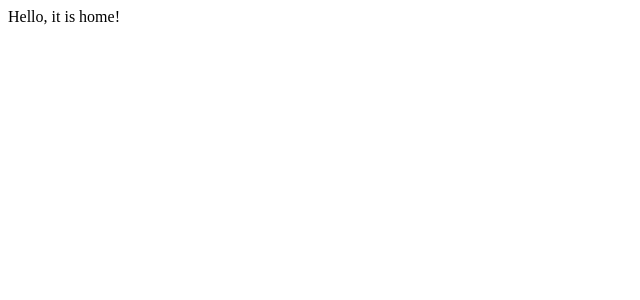
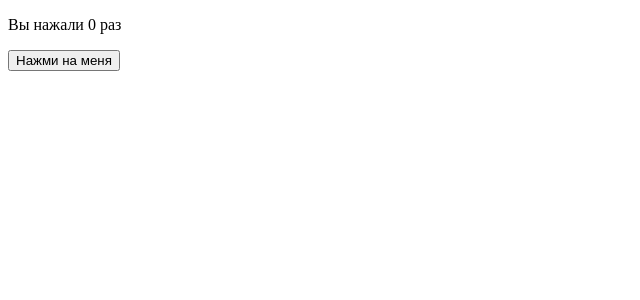
Before and after one commit to Stealr/ReleaseBox, a React (Vite) app in the folder frontend/rb-project/: page / in a window 1280 px wide. Shown: the top 300 px of the page, without its empty margins (0-640 px from the left). Built offline with nearby package versions, Linux system fonts and the light colour scheme.

Commit message:
add simple axios

```diff
--- a/frontend/rb-project/package.json
+++ b/frontend/rb-project/package.json
@@ -10,6 +10,7 @@
     "preview": "vite preview"
   },
   "dependencies": {
+    "axios": "^1.7.7",
     "react": "^18.3.1",
     "react-dom": "^18.3.1",
     "react-router-dom": "^6.27.0"
--- a/frontend/rb-project/src/pages/home.jsx
+++ b/frontend/rb-project/src/pages/home.jsx
@@ -1,11 +1,23 @@
-import React from 'react';
+import React, { useState, useEffect } from 'react';
 
 function Home() {
-    return(
+    const [count, setCount] = useState(0);
+
+    // Аналогично componentDidMount и componentDidUpdate:
+    useEffect(() => {
+        // Обновляем заголовок документа с помощью API браузера
+        document.title = `Вы нажали ${count} раз`;
+        console.log("effect")
+    });
+
+    return (
         <div>
-            Hello, it is home!
+            <p>Вы нажали {count} раз</p>
+            <button onClick={() => console.log("test")}>
+                Нажми на меня
+            </button>
         </div>
-    )
+    );
 }
 
 export default Home
--- a/frontend/rb-project/src/pages/test.jsx
+++ b/frontend/rb-project/src/pages/test.jsx
@@ -1,9 +1,34 @@
 import React from 'react';
+import { useEffect, useState } from 'react';
+import axios from "axios";
+
 
 function Test() {
-    return(
+    // const API_URL = "http://127.0.0.1:8000/api/students/"
+    // console.log("test")
+    // axios.get('http://localhost:8000')
+
+    const [data, setData] = useState([]);
+
+
+    useEffect(() => {
+        axios.get('http://localhost:8000/api/.../')
+            .then(response => {
+                setData(response.data);
+            })
+            .catch(error => {
+                console.error(error);
+            });
+    }, []);
+
+    return (
         <div>
-            Hello, it is test!
+            <h1>Data from Django</h1>
+            <ul>
+                {data.map(item => (
+                    <li key={item.id}>{item}</li> // замените на соответствующие поля
+                ))}
+            </ul>
         </div>
     )
 }
```
Also changed, not shown: 1 other file (tests, documents, lock files or other folders).
